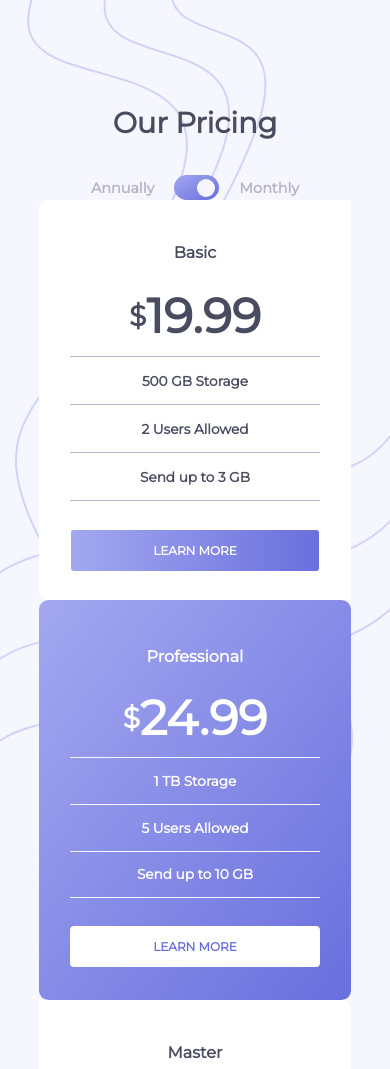
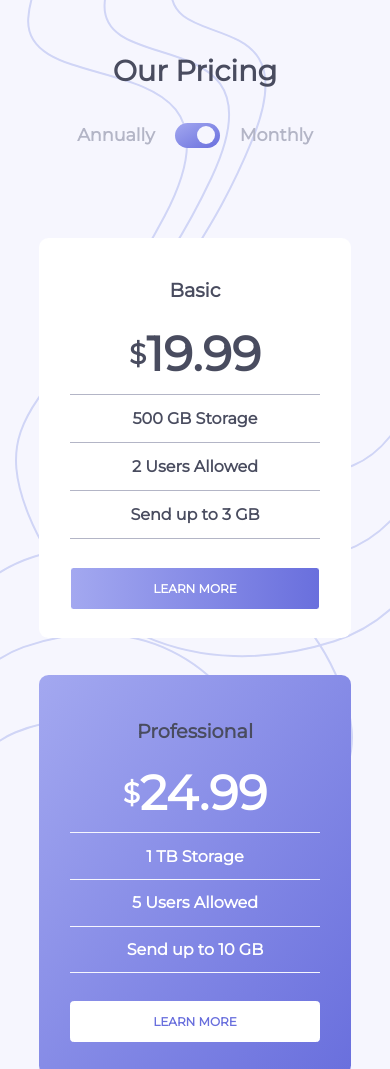
Before and after one commit to mikeattah/frontend-mentor-pricing-component-with-toggle, a plain HTML site: page index.html in a window 390 px wide. Shown: the top 1069 px of the page. Drawn offline with nearby package versions, Linux system fonts and the light colour scheme.

Commit message:
updated readme, corrected html errors and added screenshot

```diff
--- a/index.html
+++ b/index.html
@@ -1,5 +1,5 @@
 <!DOCTYPE html>
-<html lang="en-US">
+<html class="hydrated" lang="en-US">
   <head>
     <!-- Character Set -->
     <meta charset="UTF-8" />
@@ -7,9 +7,9 @@
     <!-- displays site properly based on user's device -->
     <meta
       name="viewport"
-      content="width=device-width,initial-scale=1,maximum-scale=1,user-scalable=no"
+      content="width=device-width,initial-scale=1,maximum-scale=2"
     />
-    <meta http-equiv="X-UA-Compatible" content="IE=edge,chrome=1" />
+    <meta http-equiv="X-UA-Compatible" content="IE=edge" />
     <meta name="HandheldFriendly" content="true" />
 
     <!-- Favicon -->
@@ -54,20 +54,20 @@
     <div class="container">
       <div class="main-container">
         <div class="top-container">
-          <h1 class="title">Our Pricing</h1>
-          <div class="toggle-container">
+          <header class="title" role="banner">Our Pricing</header>
+          <nav class="toggle-container">
             <span class="duration">Annually</span>
             <div class="toggle">
               <div class="annually"></div>
               <div class="monthly"></div>
             </div>
             <span class="duration">Monthly</span>
-          </div>
+          </nav>
         </div>
-        <div class="bottom-container">
+        <main class="bottom-container" role="main">
           <div class="basic" tabindex="0">
             <div class="sub-title-container">
-              <h3 class="sub-title">Basic</h3>
+              <h2 class="sub-title">Basic</h2>
             </div>
             <div class="price-container">
               <span class="cur">&dollar;</span>
@@ -90,7 +90,7 @@
           </div>
           <div class="professional" tabindex="0" autofocus>
             <div class="sub-title-container">
-              <h3 class="sub-title">Professional</h3>
+              <h2 class="sub-title">Professional</h2>
             </div>
             <div class="price-container">
               <span class="cur">&dollar;</span>
@@ -113,7 +113,7 @@
           </div>
           <div class="master" tabindex="0">
             <div class="sub-title-container">
-              <h3 class="sub-title">Master</h3>
+              <h2 class="sub-title">Master</h2>
             </div>
             <div class="price-container">
               <span class="cur">&dollar;</span>
@@ -134,9 +134,9 @@
               >
             </div>
           </div>
-        </div>
+        </main>
       </div>
-      <footer class="attr-container">
+      <footer class="attr-container" role="contentinfo">
         <p class="attr">
           Challenge by
           <a href="https://www.frontendmentor.io?ref=challenge" target="_blank"
--- a/styles.css
+++ b/styles.css
@@ -351,30 +351,47 @@ body {
 }
 
 @media (max-width: 900px) {
+  .duration {
+    font-size: 1.1rem;
+  }
+
   .basic,
   .professional,
   .master {
     width: 30%;
+  }
+
+  .sub-title {
+    font-size: 1.2em;
+  }
+
+  .features {
+    font-size: 1em;
   }
 }
 
 @media (max-width: 600px) {
   .container {
     overflow-y: scroll;
-    height: 1450px;
+    height: 1600px;
   }
 
   .main-container {
-    height: 1400px;
+    height: 1550px;
   }
 
   .top-container {
+    display: flex;
+    flex-direction: column;
+    align-items: center;
+    justify-content: center;
     height: 200px;
   }
 
   .bottom-container {
     flex-direction: column;
-    height: 1200px;
+    justify-content: space-evenly;
+    height: 1350px;
   }
 
   .basic,
@@ -382,13 +399,13 @@ body {
   .master {
     height: 400px;
     width: 80%;
+    border-radius: 0.6em;
   }
 
   .basic:focus,
   .professional:focus,
   .master:focus {
     height: 400px;
-    border-radius: 0.6em;
     outline: none;
     background-image: linear-gradient(
       to bottom right,
```
Also changed, not shown: screenshot.jpg (added), 1 other file.
